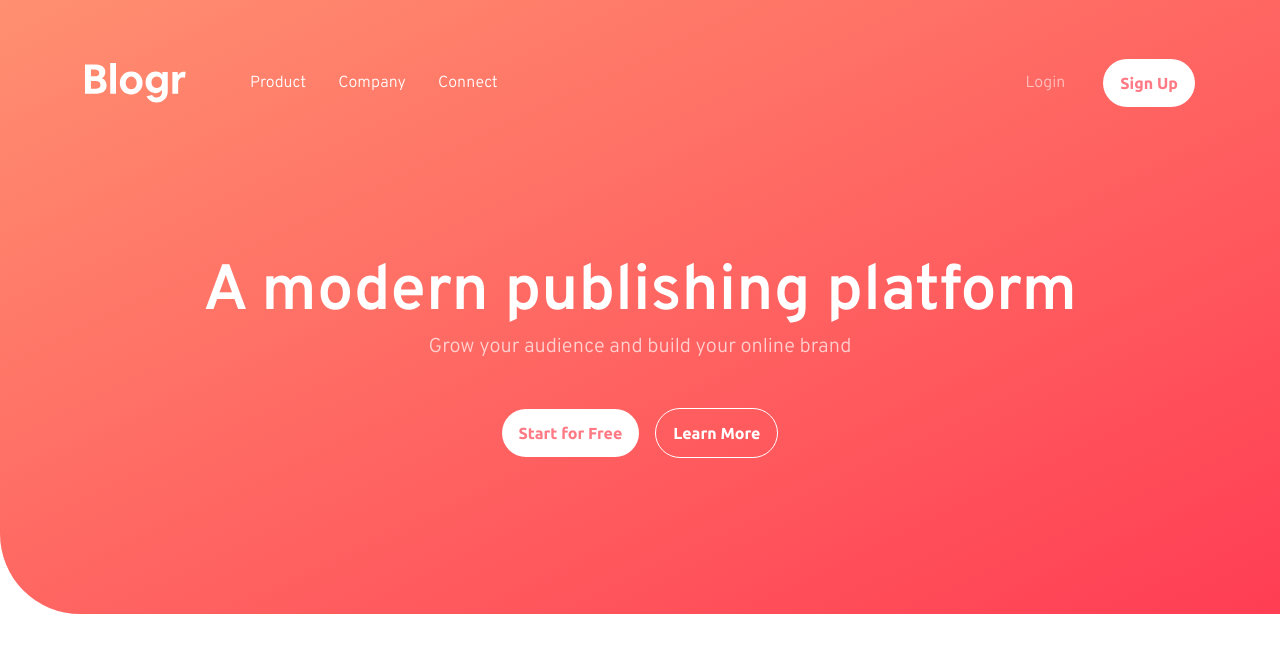
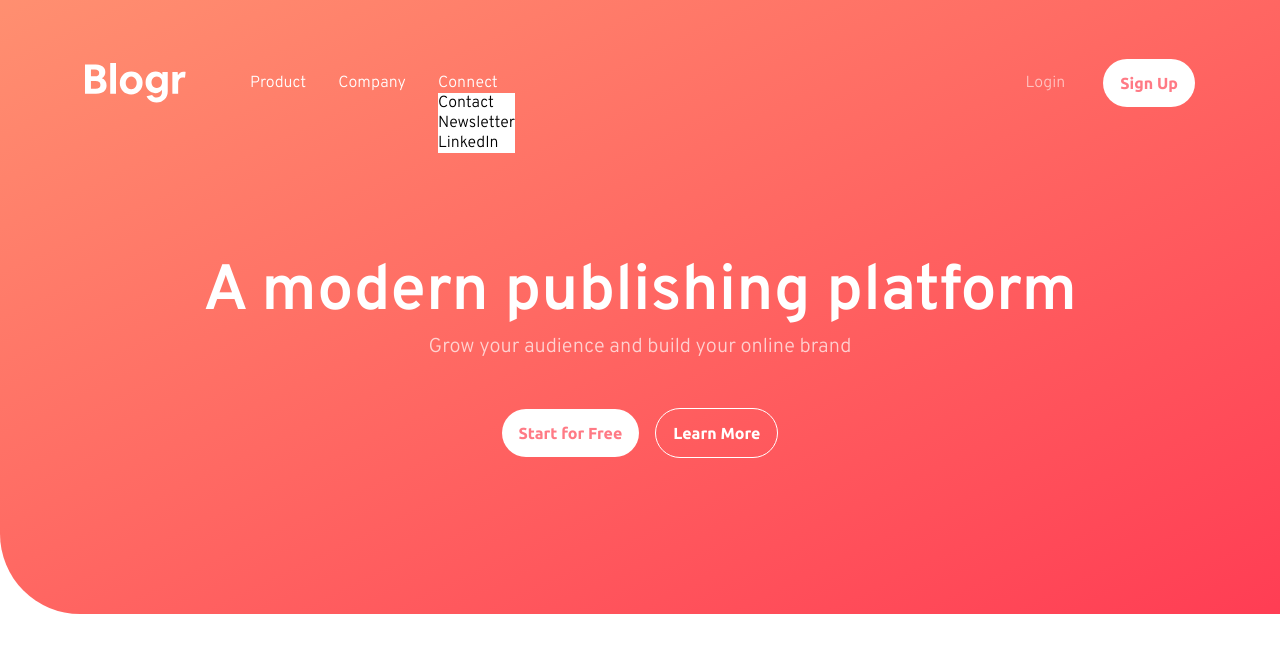
Before and after one commit to nivancheva/blogr-landing-page-react, a React (Vite) app: page / in a window 1280 px wide. Both pictures are taken after a click on the link "Connect". Shown: the top 652 px of the page. Built offline with nearby package versions, Linux system fonts and the light colour scheme.

Commit message:
implement subMenus

```diff
--- a/src/App.css
+++ b/src/App.css
@@ -32,6 +32,7 @@
 .links-nav {
     display: flex;
     gap: 1.5rem;
+    position: relative;
 }
 
 .login-buttons {
@@ -59,6 +60,7 @@
     margin-top: 3rem;
 }
 
+/* mobile */
 @media (max-width:799px) {
     .navigation-bar {
         position: absolute;
@@ -81,6 +83,11 @@
         padding-bottom: 1.5rem;
     }
 
+    .links-nav-submenu {
+        background-color: var(--clr-footer-text);
+        color: #000;
+    }
+
     .login-buttons {
         padding-top: 1.5rem;
         border-top: 1px solid var(--clr-footer-text);
@@ -88,6 +95,7 @@
 
 }
 
+/* desktop */
 @media (min-width:800px) {
     .menu-hidden {
         display: block;
@@ -120,4 +128,12 @@
     .links-nav {
         gap: 2rem;
     }
+
+    .links-nav-submenu {
+        position: absolute;
+
+        /* temp */
+        background-color: white;
+        color: #000;
+    }
 }
--- a/src/App.jsx
+++ b/src/App.jsx
@@ -7,21 +7,36 @@ import iconClose from './images/icon-close.svg';
 const links = [
   {text:'Product', url: "#"},
   {text:'Company', url: "#"},
-  {text:'Connect', url: "#"}
+  {text:'Connect', url: "#", children: [
+    {text:'Contact', url: "#"},
+    {text:'Newsletter', url: "#"},
+    {text:'LinkedIn', url: "#"}
+  ]}
 ];
 
 function App() {
-  const [menuVisible, setMenuvisile] = useState(false)
+  const [menuVisible, setMenuvisile] = useState(false);
+  const [expandedLink, setExpandedLink] = useState({});
 
   function toggleMenu() {
     setMenuvisile(!menuVisible);
+  }
+
+  function toggleSubMenu(e, link) {
+    e.stopPropagation();
+
+    if (expandedLink === link) {
+      setExpandedLink({});
+    } else {
+      setExpandedLink(link);
+    }
   }
 
   return (
     <div>
 
 
-      <div className='hero-wrapper'>
+      <div className='hero-wrapper' onClick={(e) => toggleSubMenu(e, {})}>
         <header className='container header'>
           <picture><img src={logo} alt='logo'/></picture>
           <div className={`navigation-bar ${menuVisible ? "" : "menu-hidden"}`}>
@@ -30,7 +45,21 @@ function App() {
                 {links.map((link, idx) => {
                   return (
                     <li key={idx}>
-                      <a href={link.url}>{link.text}</a>
+                      <a onClick={(e) => toggleSubMenu(e, link)} href={link.url}>{link.text}</a>
+                      {
+                        expandedLink === link && link.children &&
+                        <div>
+                          <ul className='links-nav-submenu'>
+                            {link.children.map((child, childIdx) => {
+                              return (
+                                <li key={childIdx}>
+                                  <a href={child.url}>{child.text}</a>
+                                </li>
+                              );
+                            })}
+                          </ul>
+                        </div>
+                      }
                     </li>
                   )
                 })}
```
Also changed, not shown: public/images/icon-arrow-dark.svg (added), public/images/icon-arrow-light.svg (added).
